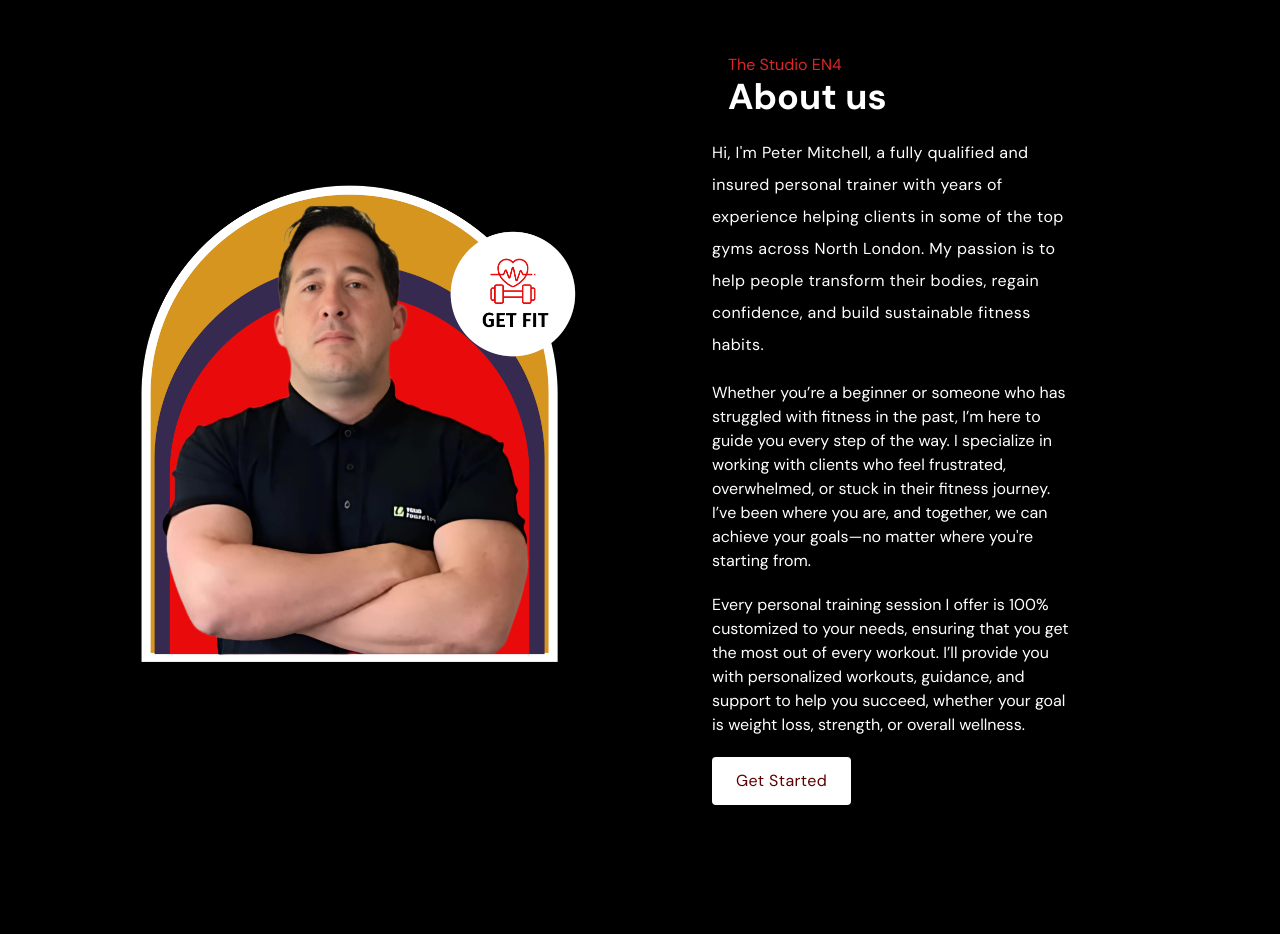
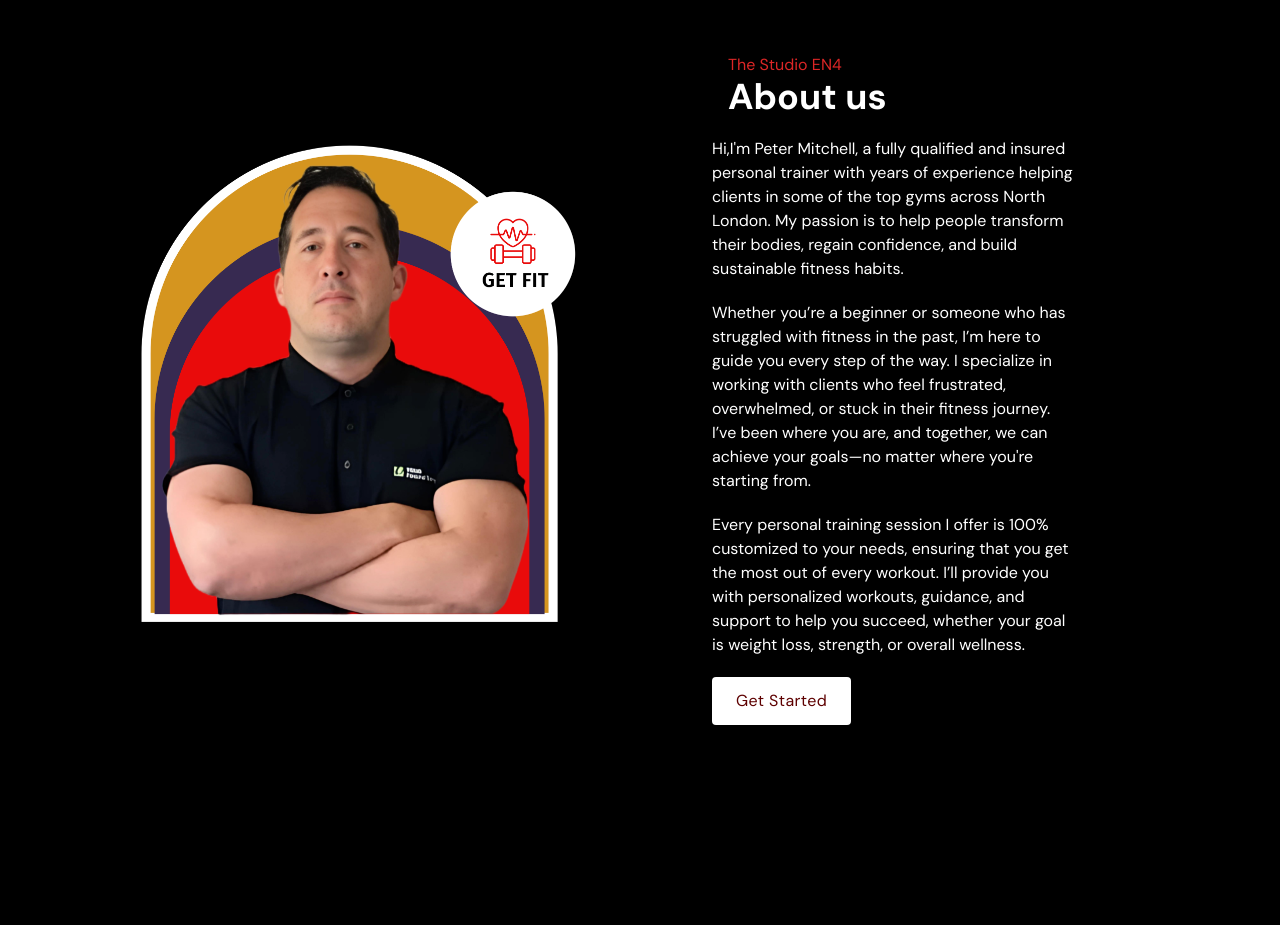
Before and after one commit to pirasanthan-jesugeevegan/client-the-studio-en4, a React (Vite) app: page / in a window 1280 px wide. Shown: the part 2600-3534 px from the top of the page. Built offline with nearby package versions, Linux system fonts and the light colour scheme.

Commit message:
refactor: Update About component text formatting

```diff
--- a/src/Components/About.tsx
+++ b/src/Components/About.tsx
@@ -23,11 +23,8 @@ const About = () => {
                   </h1>
                 </div>
               </div>
-              <p
-                data-aos="fade-up"
-                className="leading-8 tracking-wide text-white"
-              >
-                Hi, I'm Peter Mitchell, a fully qualified and insured personal
+              <p data-aos="fade-up" data-aos-delay="300" className="text-white">
+                Hi,I'm Peter Mitchell, a fully qualified and insured personal
                 trainer with years of experience helping clients in some of the
                 top gyms across North London. My passion is to help people
                 transform their bodies, regain confidence, and build sustainable
```
